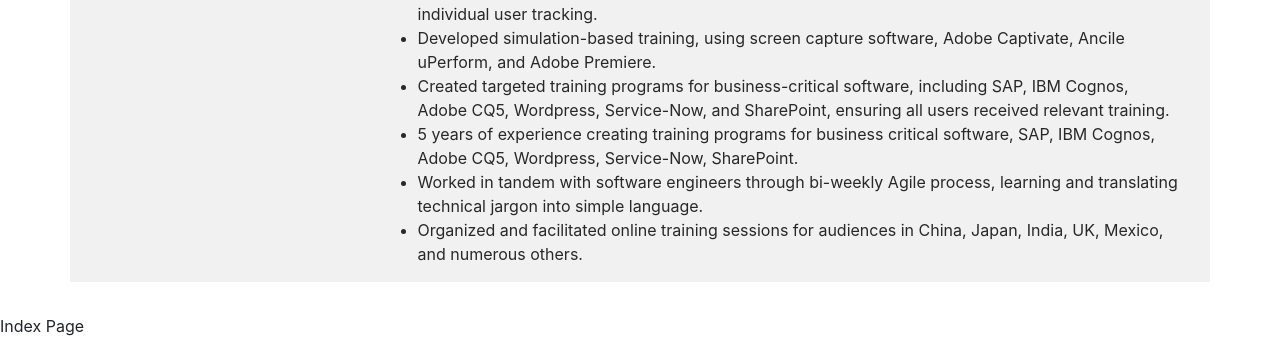
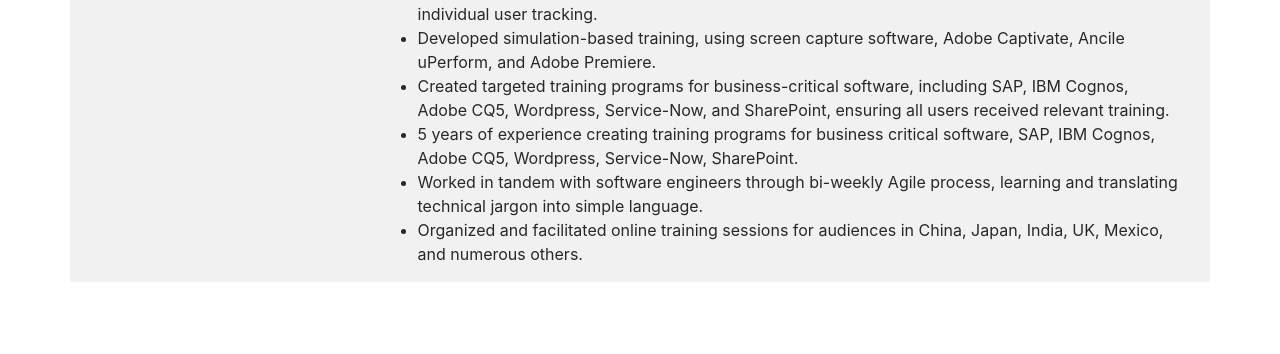
Before and after one commit to thebyronc/byronchang.com, a Gatsby site: page / in a window 1280 px wide. Shown: the part 3077-3431 px from the top of the page. After the commit the page ends 3391 px from the top, so only its background shows below. Built offline with nearby package versions, Linux system fonts and the light colour scheme; Gatsby itself is replaced by a stand-in of ours.

Commit message:
removed old page id

```diff
--- a/src/pages/index.jsx
+++ b/src/pages/index.jsx
@@ -29,7 +29,6 @@
         <Header></Header>
         <Square />
         <WorkHistory />
-        <p>Index Page</p>
       </>
     );
   }
```
